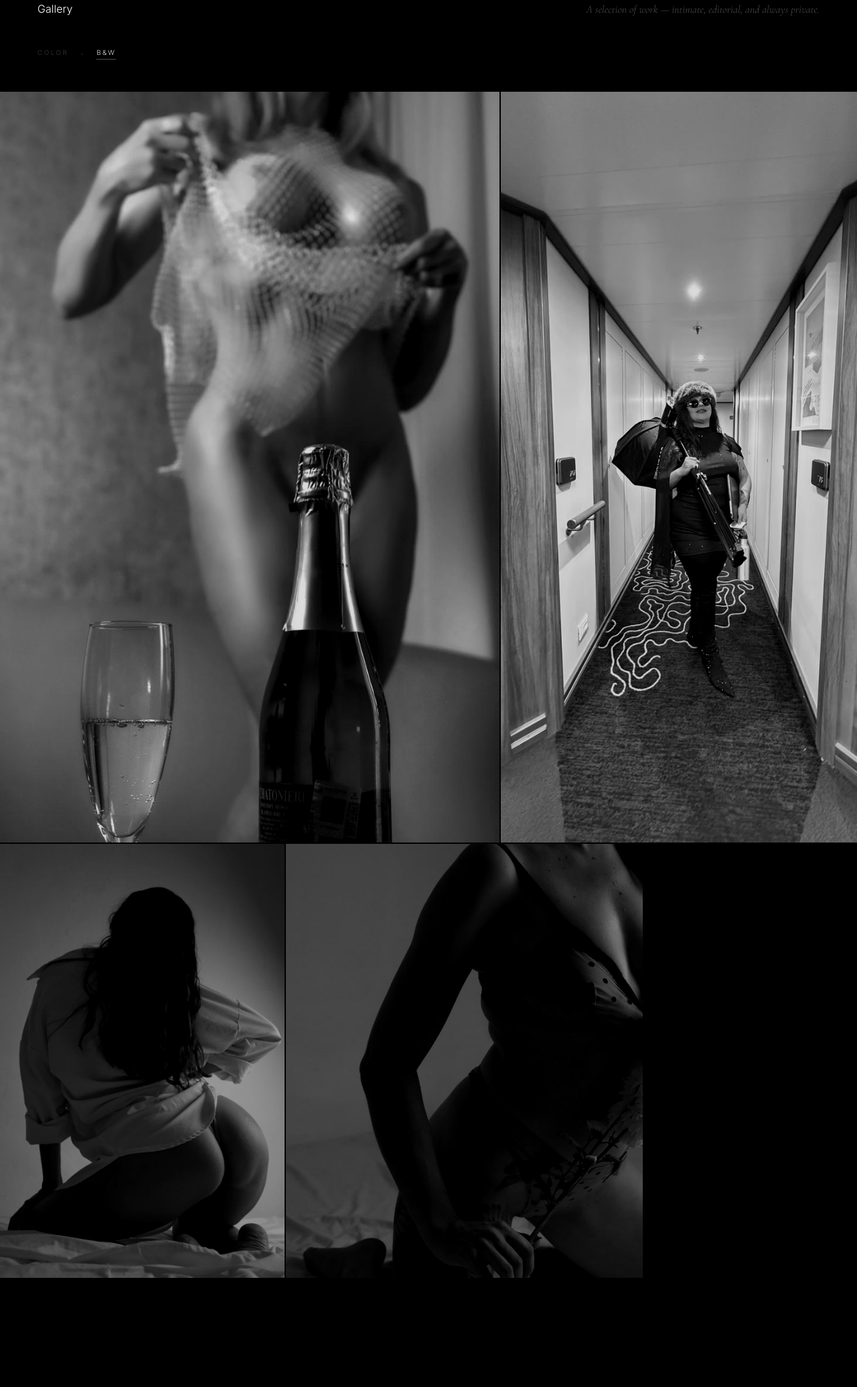
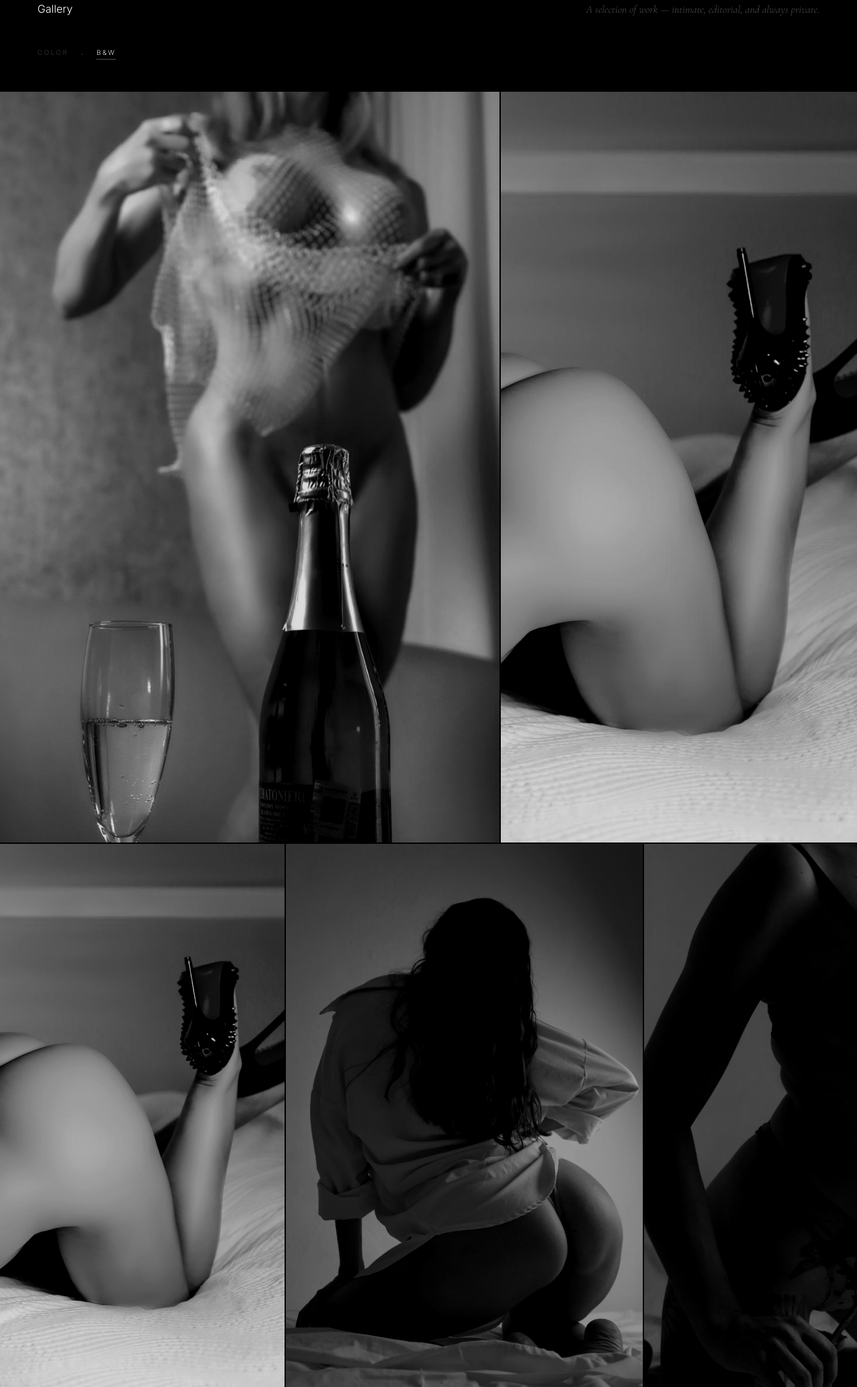
Before and after one commit to hannanvz-bot/senza, a plain HTML site: page index.html in a window 1280 px wide. Shown: the part 2390-4461 px from the top of the page at 67% size. Drawn offline with nearby package versions, Linux system fonts and the light colour scheme.

Commit message:
Restore B&W gallery and remove only the corridor photo (gallery-08)
Co-Authored-By: Claude Opus 5.5 <noreply@anthropic.com>
Claude-Session: https://claude.ai/code/session_01CDU7GitAUw9qgJe6i9feax

```diff
--- a/index.html
+++ b/index.html
@@ -7,7 +7,7 @@
   <meta name="description" content="Fine art photography by VZ — intimate portraiture and editorial sessions in USA, Mexico, Spain and South of France.">
   <meta property="og:title" content="SENZA | Intimate Photography by VZ">
   <meta property="og:type" content="website">
-  <meta property="og:image" content="assets/images/gallery-bw-01.png">
+  <meta property="og:image" content="assets/images/hero-06.png">
   <link rel="icon" type="image/png" href="assets/images/logo.png">
   <link rel="preconnect" href="https://fonts.googleapis.com">
   <link rel="preconnect" href="https://fonts.gstatic.com" crossorigin>
@@ -136,7 +136,8 @@
     <!-- B&W -->
     <div class="gallery-grid gallery-pane active" id="gallery-bw">
       <div class="gallery-item reveal bw"><img src="assets/images/gallery-bw-01.png" alt="SENZA B&W" draggable="false" loading="lazy"></div>
-      <div class="gallery-item reveal bw"><img src="assets/images/gallery-08.png"    alt="SENZA B&W" draggable="false" loading="lazy"></div>
+      <div class="gallery-item reveal bw"><img src="assets/images/gallery-bw-02.png" alt="SENZA B&W" draggable="false" loading="lazy"></div>
+      <div class="gallery-item reveal bw"><img src="assets/images/hero-06.png"       alt="SENZA B&W" draggable="false" loading="lazy"></div>
       <div class="gallery-item reveal bw"><img src="assets/images/gallery-03.png"    alt="SENZA B&W" draggable="false" loading="lazy"></div>
       <div class="gallery-item reveal bw"><img src="assets/images/gallery-06.png"    alt="SENZA B&W" draggable="false" loading="lazy"></div>
     </div>
```
